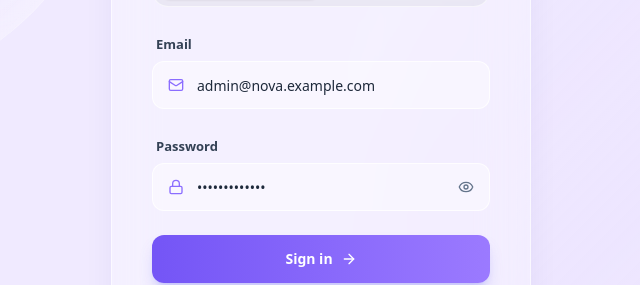
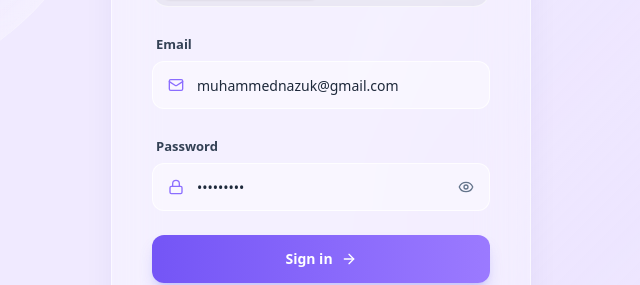
Before and after one commit to nachu47/Nova-ai, a React (Vite) app in the folder frontend/: page /login in a window 1280 px wide. Shown: the part 340-625 px from the top of the page, without its empty margins (319-959 px from the left). Built offline with nearby package versions, Linux system fonts and the light colour scheme; no server answers.

Commit message:
feat: Set default pre-filled login credentials to muhammednazuk@gmail.com / Nazuk_007

```diff
--- a/frontend/src/pages/LoginPage.tsx
+++ b/frontend/src/pages/LoginPage.tsx
@@ -6,8 +6,8 @@ import { errorMessage } from '@/services/api';
 
 export function LoginPage() {
   const { user, login } = useAuth();
-  const [email, setEmail] = useState('admin@nova.example.com');
-  const [password, setPassword] = useState('NovaAdmin123!');
+  const [email, setEmail] = useState('muhammednazuk@gmail.com');
+  const [password, setPassword] = useState('Nazuk_007');
   const [error, setError] = useState('');
   const [busy, setBusy] = useState(false);
   const [showPassword, setShowPassword] = useState(false);
```
Also changed, not shown: 1 other file (tests, documents, lock files or other folders).
